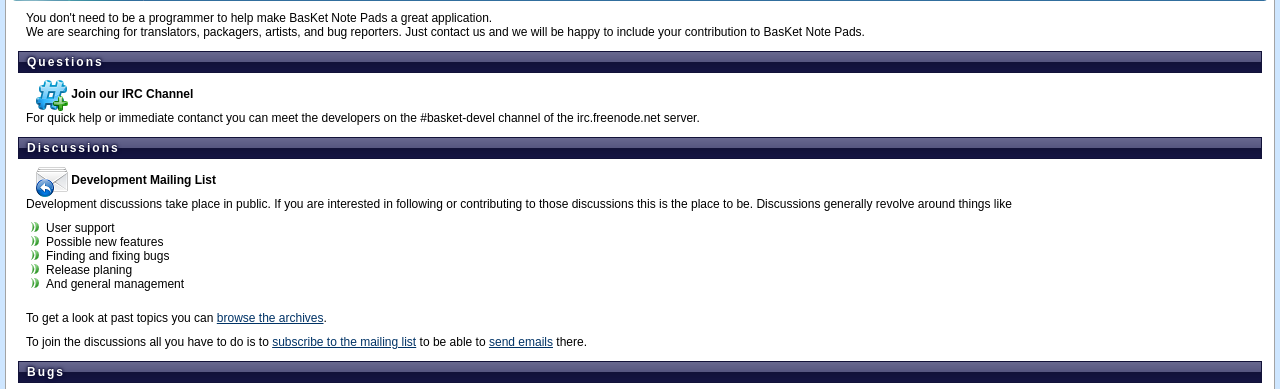
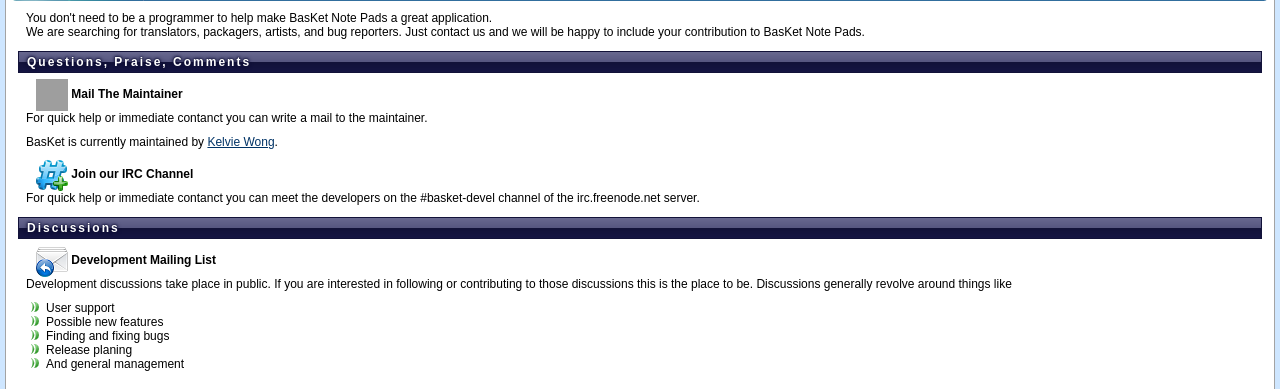
Before and after one commit to basket-notepads/basket-website, a PHP site: page /contribute.php in a window 1280 px wide. Shown: the part 141-530 px from the top of the page. Run offline with PHP 8.4, Linux system fonts and the light colour scheme; grey boxes are pictures that could not be loaded.

Commit message:
Added the "Mail the Maintainer" section to contribute.php.

```diff
--- a/contribute.php
+++ b/contribute.php
@@ -12,7 +12,18 @@
   Just contact us and we will be happy to include your contribution to BasKet Note Pads.
 </p>
 
-<h3>Questions</h3>
+<h3>Questions, Praise, Comments</h3>
+  <h4>
+    <img  src="icons/mail-to-maintainer.png" alt="" width="32" height="32" />
+    Mail The Maintainer
+  </h4>
+  <p>
+    For quick help or immediate contanct you can write a mail to the maintainer.
+  </p>
+  <p>
+    BasKet is currently maintained by <a href="mailto:kelvie@ieee.org">Kelvie Wong</a>.
+  </p>
+
   <h4>
     <img  src="icons/irc.png" alt="" width="32" height="32" />
     Join our IRC Channel
```
